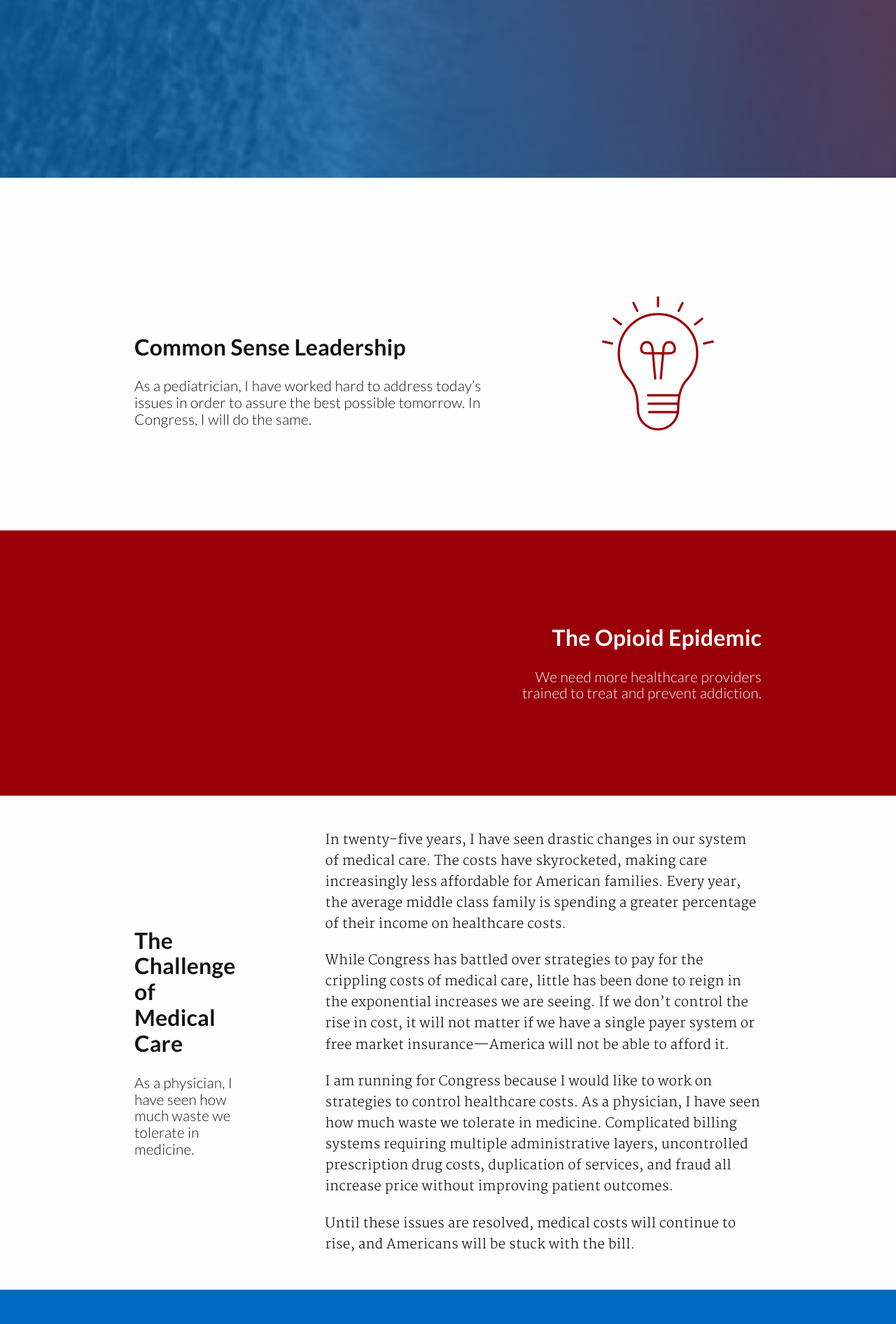
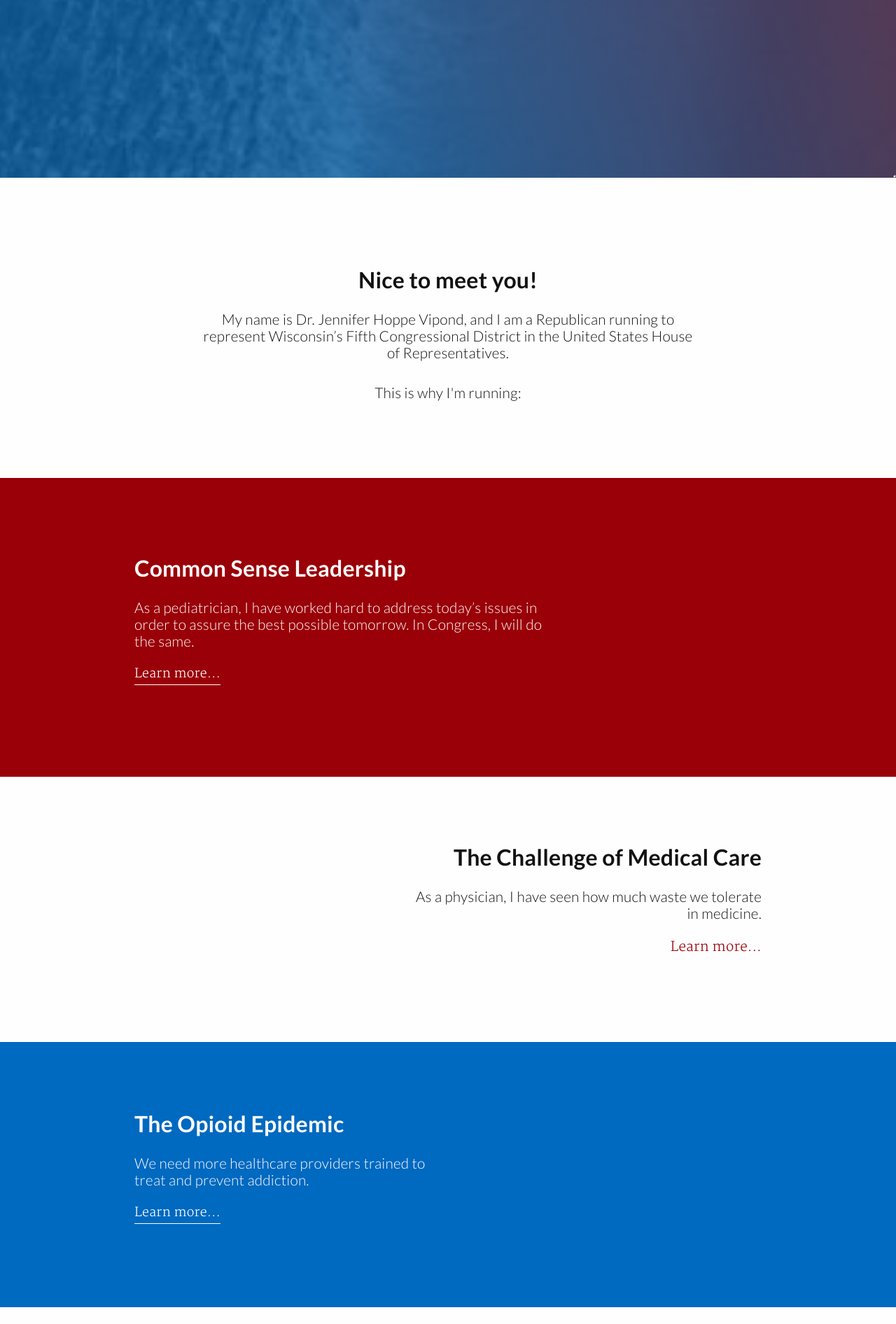
Before and after one commit to AlexVipond/jennifervipond.github.io, a Jekyll site: the page built from index.html, in a window 1280 px wide. Shown: the part 3437-5329 px from the top of the page at 70% size. Built offline with Jekyll 4.4.1, drawn with Linux system fonts in a browser that asks for light colours; some of the changed text lies outside the part shown.

Commit message:
Style and layout changes
- Tweak honeypot
- Tweak home CSS
- Add anchor links
- Add medical care icon
- Add social media logo
- Remove home page paragraphs
- New README draft

```diff
--- a/_includes/emailCSS.html
+++ b/_includes/emailCSS.html
@@ -19,6 +19,7 @@
         bottom: 0;
         right: 0;
         z-index: -1;
+        outline: none;
     }
 
     #gist input[name="first-name"] {
--- a/_includes/indexCSS.html
+++ b/_includes/indexCSS.html
@@ -1,5 +1,5 @@
 <style>
-    main .flex:first-child {
+    main section:first-child {
         padding-top: 82px;
     }
 
@@ -23,17 +23,18 @@
     }
 
     @media screen and (min-width: 900px) {
-        main .flex:first-child {
-            padding-top: 1.6em;
+        main {
+            padding-top: 0;
+        }
+
+        main section:first-child {
+            padding-top: 4.8em;
+            padding-bottom: 4.8em;
         }
 
             main .flex svg {
                 height: 200px;
-                margin: 4em 5vw 4em 0;
-            }
-
-            main .paragraphs-gist svg {
-                margin: 4em 0 4em 5vw;
+                margin: 4em 0;
             }
 
             #common-sense-icon {
--- a/_layouts/home.html
+++ b/_layouts/home.html
@@ -57,9 +57,9 @@
                   <!-- the redirect_to is optional, the form will redirect to the referrer on submission -->
                   <input type='hidden' name='redirect_to' value='https://vipondforcongress.com/thank-you-email.html' />
                   <!-- all your input fields here....the first one is a honeypot -->
-                  <input type="checkbox" name="unsubscribe_me" value="0" tabindex="-1" autocomplete="off" />
+                  <input type="tel" name="unsubscribe_me" value="" tabindex="-1" autocomplete="off" />
                   <input type="text" name="first-name" value="" placeholder="First name" aria-label="first name" />
-                  <input type="email" name="email" value="" placeholder="Email" aria-label="email" /><br>
+                  <input type="email" name="email" value="" placeholder="Email" aria-label="email" required /><br>
                   <button class="button" type="submit" name="submit-email">Subscribe to newsletter</button>
                 </form>
             </div>
--- a/css/deferred.css
+++ b/css/deferred.css
@@ -108,7 +108,7 @@
 
     main .theme a, main .accent a {
         color: #fefefe;
-        text-decoration: underline;
+        border-bottom: 1px solid #fefefe;
     }
 
     main .blog-post > p:first-of-type {
--- a/index.html
+++ b/index.html
@@ -2,25 +2,29 @@
 title: Home
 layout: home
 ---
-<section class="flex" id="about">
+<section class="blog-post">
+    <h2>Nice to meet you!</h2>
+    <h3>My name is Dr. Jennifer Hoppe Vipond, and I am a Republican running to
+        represent Wisconsin’s Fifth Congressional District in the United States
+        House of Representatives.</h3>
+    <h3>This is why I'm running:</h3>
+</section>
+
+<section class="flex theme">
     <div class="gist">
         <h2>Common Sense Leadership</h2>
         <h3>As a pediatrician, I have worked hard to address today’s issues in order to assure the best possible tomorrow. In Congress, I will do the same.</h3>
+        <p><a href="/2017/12/28/common-sense-leadership.html">Learn more...</a></p>
     </div>
 
     <div class="paragraphs">
-        <!-- <p>My name is Dr. Jennifer Hoppe Vipond, and I am running to represent Wisconsin’s fifth congressional district in the United States House of Representatives.</p>
-        <p>For over twenty-five years I have had the privilege to serve the people of District 5 as a pediatrician. I have worked with thousands of families and been a part of their struggles and their successes. I was born and raised in this district, and I have raised six children here while maintaining a full time medical practice.</p>
-        <p>Congress has become a dysfunctional body divided into two groups that refuse to agree on even the most obvious issues. I would like to bring back a Congress where common sense is more important than special interests and where evidence-based policymaking replaces fearmongering and divisiveness.</p>
-        <p>Lasting reform will only be accomplished with bipartisan agreements, and it is time to grow up and work together to solve the problems that are impacting so many American families.</p>
-        <p>As a pediatrician, I have worked hard to address today’s issues in order to assure the best possible tomorrow. In Congress, I will do the same.</p> -->
         <svg id="common-sense-icon" class="draw"
             baseProfile="full"
             viewbox="0 0 105 125"
             preserveAspectRatio="xMinYMin meet">
 
             <!-- Bulb circle centered at 50, 40 -->
-            <g transform="translate(2.5 13)" stroke-width="2" stroke-linecap="round" fill="none">
+            <g transform="translate(2.5 13)" stroke-width="2.2" stroke-linecap="round" fill="none">
                 <path
                     d="M 25.251262658470836 64.74873734152916
                     A 35 35 0 1 1 74.74873734152916 64.74873734152916
@@ -64,16 +68,52 @@
     </div>
 </section>
 
-<section class="flex theme paragraphs-gist">
+<section class="flex paragraphs-gist">
+    <div class="gist">
+        <h2>The Challenge of Medical Care</h2>
+        <h3>As a physician, I have seen how much waste we tolerate in medicine.</h3>
+        <p><a href="/2017/12/28/common-sense-leadership.html#medical-care">Learn more...</a></p>
+    </div>
+
+    <div class="paragraphs" style="text-align: left;">
+        <svg id="medical-care-icon" class="draw"
+            baseProfile="full"
+            viewbox="0 0 125 95"
+            preserveAspectRatio="xMidYMid meet">
+
+            <g transform="scale(2.3)" stroke-width="1.2" stroke-linecap="round" fill="none">
+                <path transform="translate(-2 17) rotate(-45)"
+                    d="M 5 7
+                    a 2 2 0 1 1 .0001 0
+                    q 0 15 5 15
+                    M 15 7
+                    a 2 2 0 1 1 .0001 0
+                    q 0 15 -5 15
+                    q 0 20 10 20
+                    a 7.5 7.5 0 0 0 5.303300858899107 -12.803300858899107
+                    a 7.5 7.5 0 0 1 5.303300858899107 -12.803300858899107
+                    a 7.5 7.5 0 0 1 7.5 7.5
+                    a 4 4 0 1 1 -.0001 .0001
+                    m 2.15 3.55
+                    a 1 1 0 1 1 .0001 .0001"/>
+
+                <path
+                    d="M 36.2 1.8
+                    v 37"/>
+            </g>
+        </svg>
+    </div>
+</section>
+
+<section class="flex accent">
     <div class="gist">
         <h2>The Opioid Epidemic</h2>
         <h3>We need more healthcare providers trained to treat and prevent addiction.</h3>
+        <p><a href="/2017/12/28/common-sense-leadership.html#opioid-epidemic">Learn more...</a></p>
     </div>
 
     <div class="paragraphs">
-        <!-- <p>Wisconsin has been a leader in proactively attacking the opioid epidemic, but the medical community, law enforcement, and the courts are struggling to keep up. We need more healthcare providers trained to treat addiction and more funding for both prevention and treatment of opioid addiction.</p>
-        <p>The costs of this epidemic, both monetary and human, are staggering, and few of us have been left unaffected. If we fail to address the needs of affected families and children, we risk a perpetuation of the crisis.</p> -->
-        <svg id="opioid-abuse-icon" class="draw"
+        <svg id="opioid-epidemic-icon" class="draw"
             baseProfile="full"
             viewbox="0 0 135 85"
             preserveAspectRatio="xMinYMin meet">
@@ -120,30 +160,14 @@
     </div>
 </section>
 
-<section class="flex">
+<section class="flex paragraphs-gist">
     <div class="gist">
-        <h2>The Challenge of Medical Care</h2>
-        <h3>As a physician, I have seen how much waste we tolerate in medicine.</h3>
+        <h2>The Second Amendment</h2>
+        <h3>I will work to loosen the restrictions on gun violence research.</h3>
+        <p><a href="/2017/12/28/common-sense-leadership.html#second-amendment">Learn more...</a></p>
     </div>
 
     <div class="paragraphs" style="text-align: left;">
-        <p>In twenty-five years, I have seen drastic changes in our system of medical care. The costs have skyrocketed, making care increasingly less affordable for American families. Every year, the average middle class family is spending a greater percentage of their income on healthcare costs.</p>
-        <p>While Congress has battled over strategies to pay for the crippling costs of medical care, little has been done to reign in the exponential increases we are seeing. If we don’t control the rise in cost, it will not matter if we have a single payer system or free market insurance&mdash;America will not be able to afford it.</p>
-        <p>I am running for Congress because I would like to work on strategies to control healthcare costs. As a physician, I have seen how much waste we tolerate in medicine. Complicated billing systems requiring multiple administrative layers, uncontrolled prescription drug costs, duplication of services, and fraud all increase price without improving patient outcomes.</p>
-        <p>Until these issues are resolved, medical costs will continue to rise, and Americans will be stuck with the bill.</p>
-    </div>
-</section>
-
-<section class="flex accent paragraphs-gist">
-    <div class="gist">
-        <h2>The Second Amendment</h2>
-        <h3>I will work to loosen the restrictions on gun violence research.</h3>
-    </div>
-
-    <div class="paragraphs" style="text-align: left;">
-        <p>Gun violence is a major problem in our district. Enforcement of our current gun laws is the first step in improving the safety of the residents of our district. The Second Amendment guarantees our right to bear arms, but common sense dictates that gun ownership should be restricted to only those people who are legally eligible to own guns.</p>
-        <p>By researching automobile accidents, American engineers have made huge progress in making our cars safer and in reducing automobile related deaths and injuries. We have all benefited. The same approach can help reduce gun violence.</p>
-        <p>I will work to loosen the restrictions on gun violence research.</p>
     </div>
 </section>
 
@@ -152,7 +176,6 @@
         <h2>Contact</h2>
         <p><span style="font-weight: 600;">Mail</span><br>Vipond for Congress<br>P.O. Box 1852<br>Brookfield, WI 53008-1852</p>
         <p><span style="font-weight: 600;">Email</span><br>email</p>
-        <p><span style="font-weight: 600;">Phone</span><br>phone</p>
     </div>
 </section>
 
```
Also changed, not shown: _posts/2017-12-28-common-sense-leadership.md (+7 -0 lines), README.md, images/medical-care-icon.svg (added), images/opioid-epidemic-icon.svg (renamed from images/opioid-abuse-icon.svg), images/vipond-for-congress-circle-gradient.png (added), images/vipond-for-congress-circle-gradient.svg (added).
